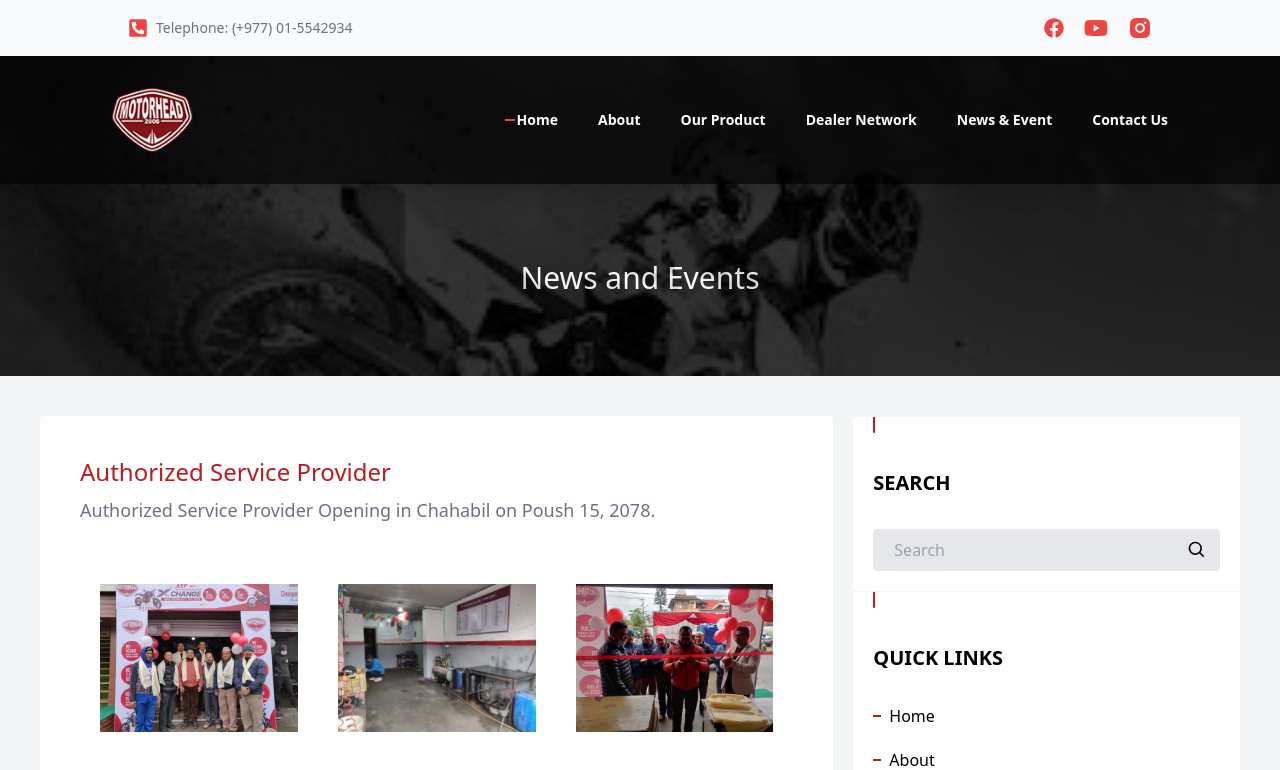
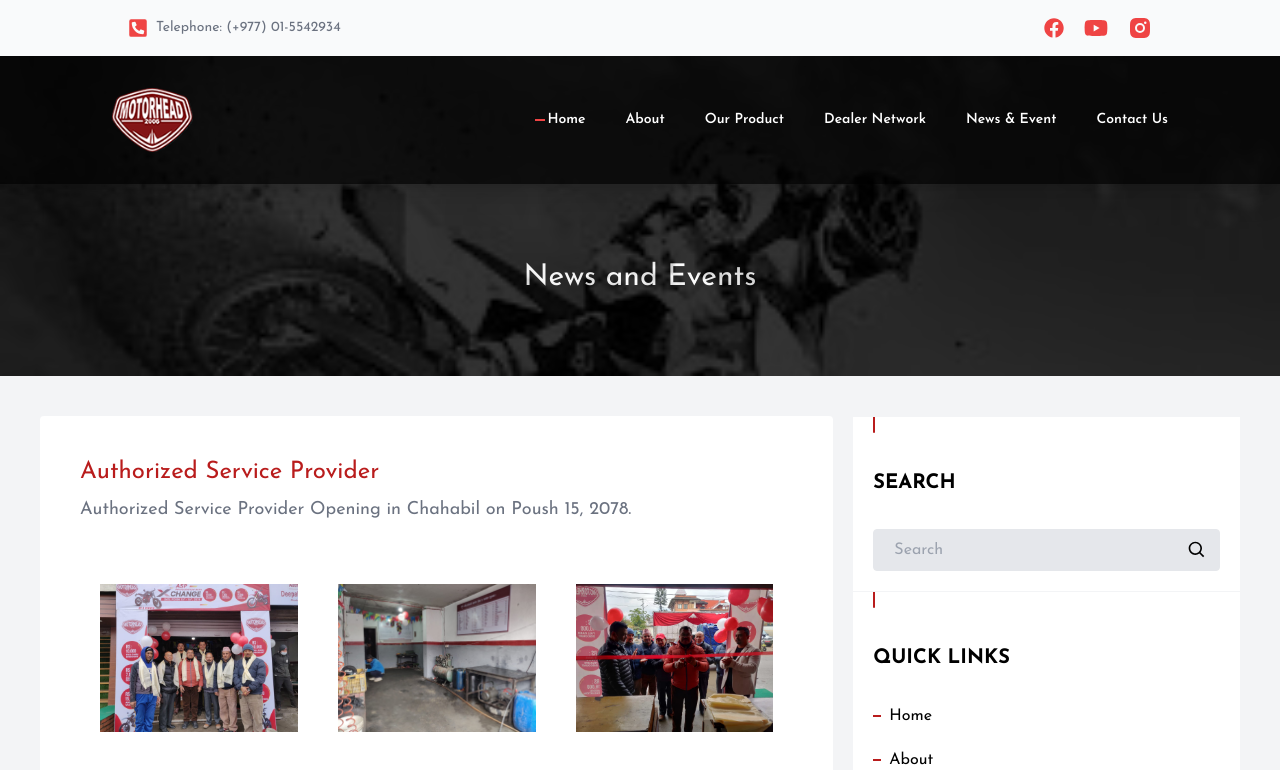
Before and after one commit to iamshishirpandey/motorhead-latest, a Next.js app: page /blog in a window 1280 px wide. Shown: the top 770 px of the page. Built offline with nearby package versions, Linux system fonts and the light colour scheme.

Commit message:
change in font family

```diff
--- a/src/pages/_app.tsx
+++ b/src/pages/_app.tsx
@@ -5,7 +5,7 @@
 
 function MyApp({ Component, pageProps }: AppProps) {
   return (
-    <div className="mx-auto max-w-[1440px]">
+    <div className="mx-auto max-w-[1440px] main">
       <Header />
       <Component {...pageProps} />
       <Footer />
--- /dev/null
+++ b/src/pages/_document.tsx
@@ -0,0 +1,28 @@
+import Document, { Html, Head, Main, NextScript } from "next/document";
+
+class MyDocument extends Document {
+  render() {
+    return (
+      <Html>
+        <Head>
+          <link rel="preconnect" href="https://fonts.googleapis.com" />
+          <link
+            rel="preconnect"
+            href="https://fonts.gstatic.com"
+            crossOrigin="true"
+          />
+          <link
+            href="https://fonts.googleapis.com/css2?family=Josefin+Sans:ital,wght@0,100;0,200;0,300;0,400;0,500;0,600;0,700;1,100;1,200;1,300;1,400;1,500;1,600;1,700&display=swap"
+            rel="stylesheet"
+          />
+        </Head>
+        <body>
+          <Main />
+          <NextScript />
+        </body>
+      </Html>
+    );
+  }
+}
+
+export default MyDocument;
--- a/styles/globals.css
+++ b/styles/globals.css
@@ -12,3 +12,7 @@
   width: 10px !important;
   height: 10px !important;
 }
+
+.main {
+  font-family: "Josefin Sans", sans-serif;
+}
```
